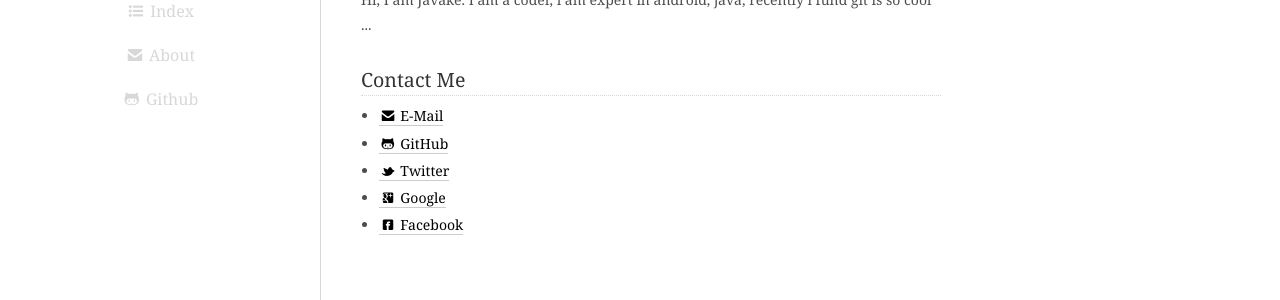
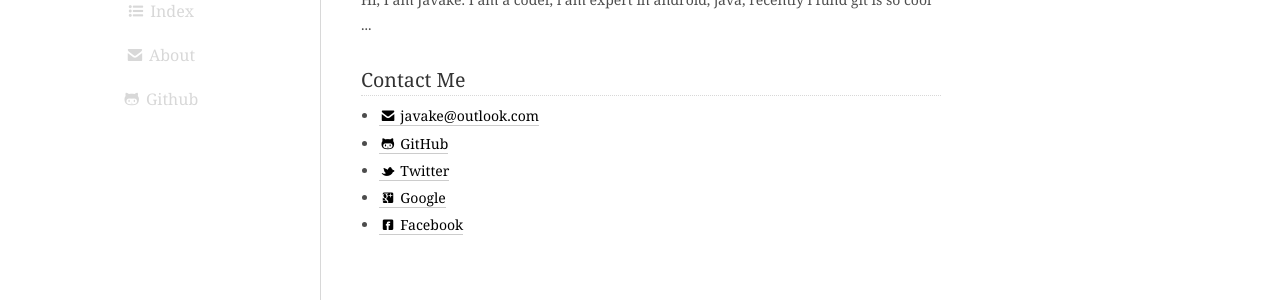
Before and after one commit to javake/javake.github.io, a Jekyll site: the page built from contact.html, in a window 1280 px wide. Shown: the part 354-654 px from the top of the page. Built offline with Jekyll 4.4.1, drawn with Linux system fonts in a browser that asks for light colours; Markdown is read by kramdown in place of the engine named in the settings.

Commit message:
Update contact.html

```diff
--- a/contact.html
+++ b/contact.html
@@ -9,7 +9,7 @@
 <p>{{ site.about }}</p>
 <h3>Contact Me</h3>
 <ul>
-    <li><a href="{{ site.follow.email }}"><i class="icon-envelope-alt"></i> E-Mail</a></li>
+    <li><a href="#"><i class="icon-envelope-alt"></i> javake@outlook.com</a></li>
     <li><a href="{{ site.follow.github }}"><i class="icon-github"></i> GitHub</a></li>
     <li><a href="{{ site.follow.twitter }}"><i class="icon-twitter"></i> Twitter</a></li>
     <li><a href="{{ site.follow.google }}"><i class="icon-google-plus-sign"></i> Google</a></li>
```
